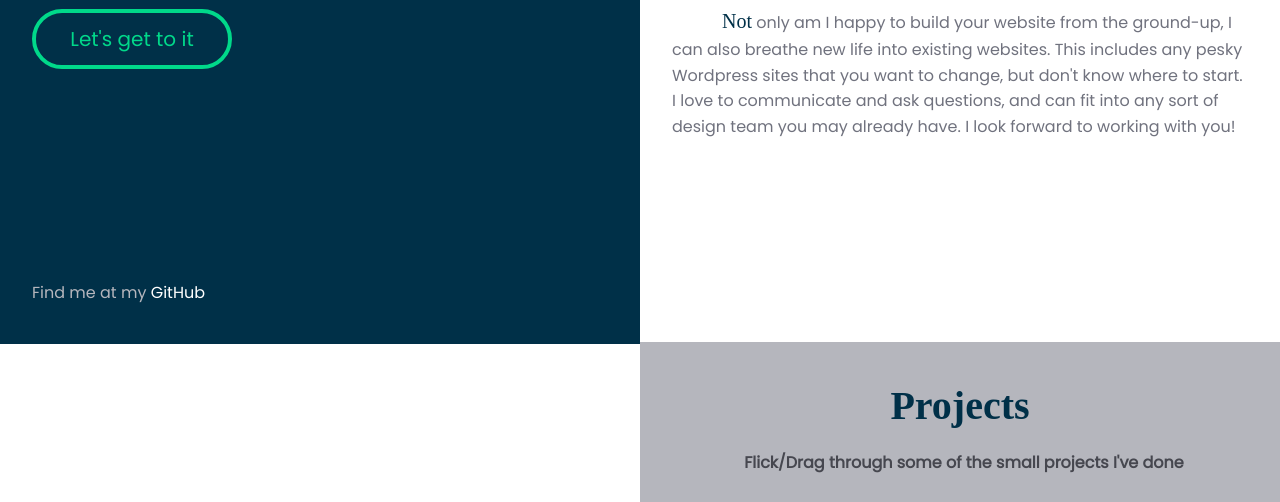
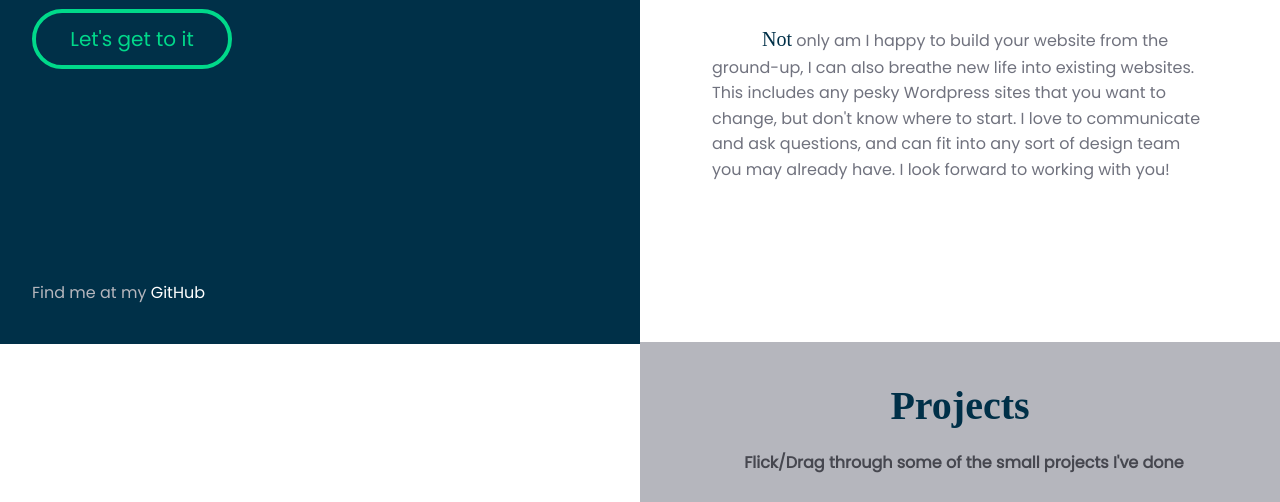
Before and after one commit to wal712/wal712.github.io, a plain HTML site: page index.html in a window 1280 px wide. Shown: the part 458-960 px from the top of the page. Drawn offline with nearby package versions, Linux system fonts and the light colour scheme; a web font is replaced by a local one.

Commit message:
Fixed About padding

```diff
--- a/css/responsive.css
+++ b/css/responsive.css
@@ -91,6 +91,7 @@
 
     .section-blurb {
         font-size: 16px;
+        padding: 8px 40px;
     }
 
     .projects-sub {
--- a/css/style.css
+++ b/css/style.css
@@ -170,7 +170,7 @@ a {
 
 .section-blurb {
     color: var(--accent-gray-100);
-    margin: 16px 0;
+    /* margin: 16px 0; */
     text-indent: 50px;
 }
 
```
